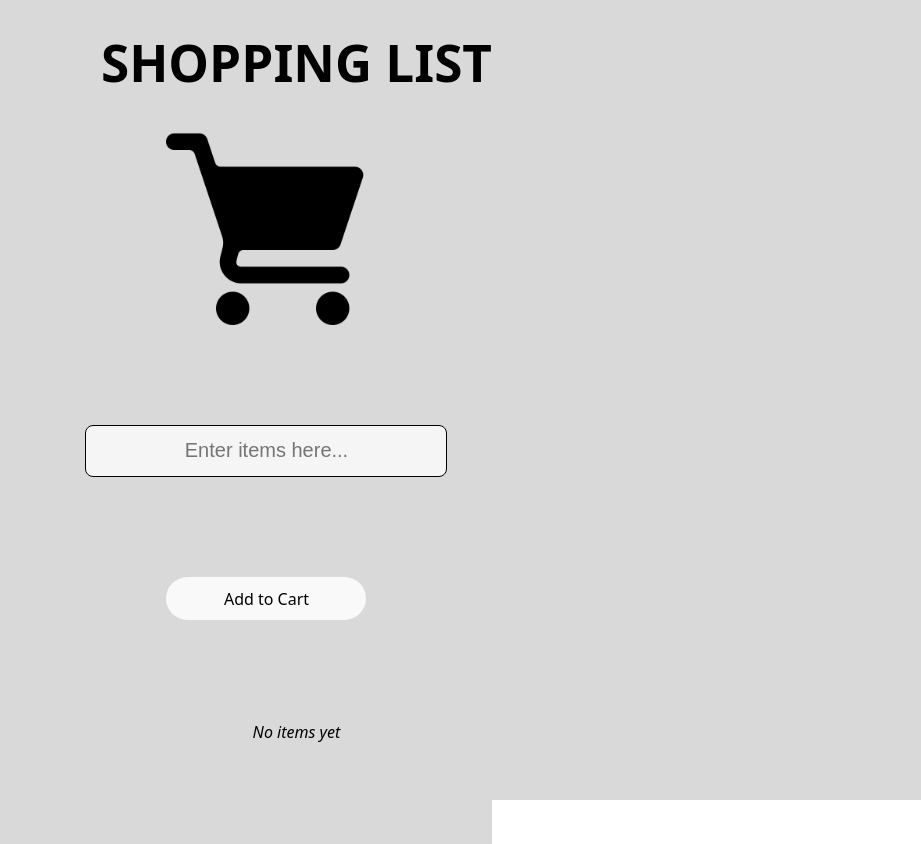
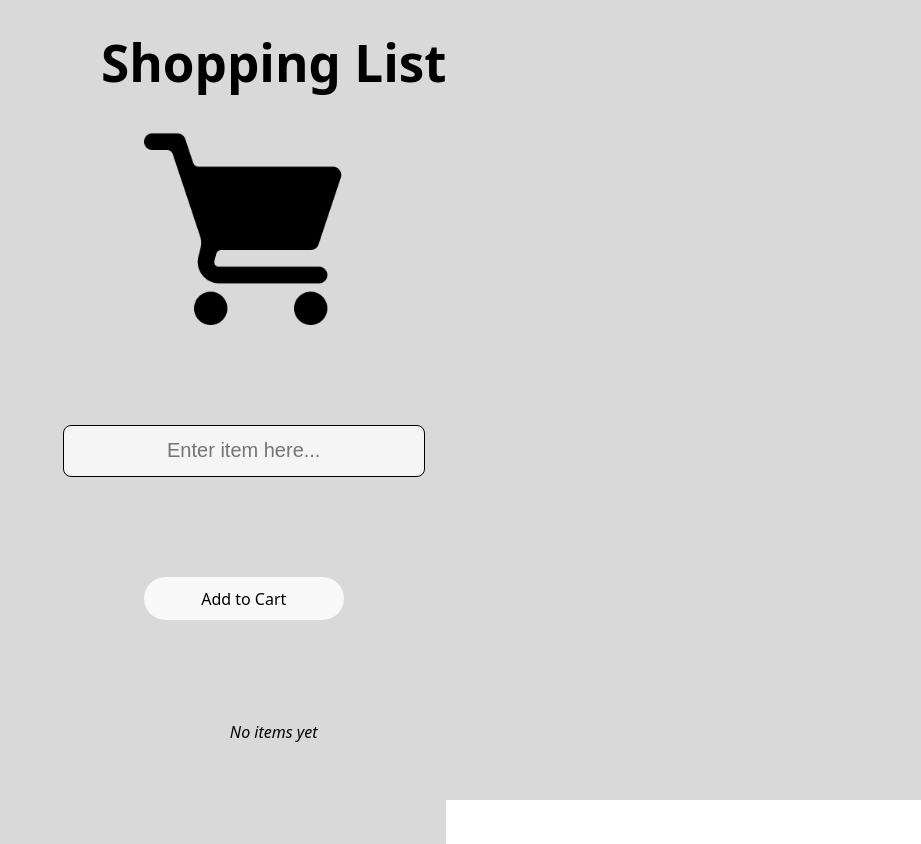
Before and after one commit to RAZJAJ/shopping-list-app, a React (Vite) app: page /main in a window 1280 px wide. Shown: the whole page, without its empty margins (359-1280 px from the left). Built offline with nearby package versions, Linux system fonts and the light colour scheme.

Commit message:
Added firebase file in the src

```diff
--- a/src/components/MainPage.jsx
+++ b/src/components/MainPage.jsx
@@ -6,10 +6,21 @@ const MainPage = () => {
   const [input, setInput] = useState("");
 
   const addItem = () => {
-    if (input.trim() !== "") {
-      setItems([...items, input]);
-      setInput("");
+    const trimmedInput = input.trim();
+    if (trimmedInput === "") return;
+
+
+    const isDuplicate = items.some(
+      (item) => item.toLowerCase() === trimmedInput.toLowerCase()
+    );
+
+    if (isDuplicate) {
+      alert("This item is already in your list!");
+      return;
     }
+
+    setItems([...items, trimmedInput]);
+    setInput("");
   };
 
   const removeItem = (itemToRemove) => {
@@ -19,18 +30,18 @@ const MainPage = () => {
   return (
     <div className="min-h-screen bg-[#D9D9D9] flex flex-col items-center justify-center p-6">
 
-      <h1 className="text-4xl font-bold text-black mb-4">SHOPPING LIST</h1>
+      <h1 className="text-4xl font-bold text-black mb-4">Shopping List</h1>
 
 
       <img src={cartImage} alt="Cart" className="w-32 h-32 mb-6" />
 
 
-      <div className="flex flex-col items-center gap-2 mb-8">
+      <div className="flex flex-col items-center gap-4 mb-8">
         <input
           type="text"
           value={input}
           onChange={(e) => setInput(e.target.value)}
-          placeholder="Enter items here..."
+          placeholder="Enter item here..."
           className="w-72 p-3 rounded-lg border border-gray-400 text-black focus:outline-none focus:ring-2 focus:ring-blue-400"
         />
 
```
Also changed, not shown: src/firebase.js (added).
